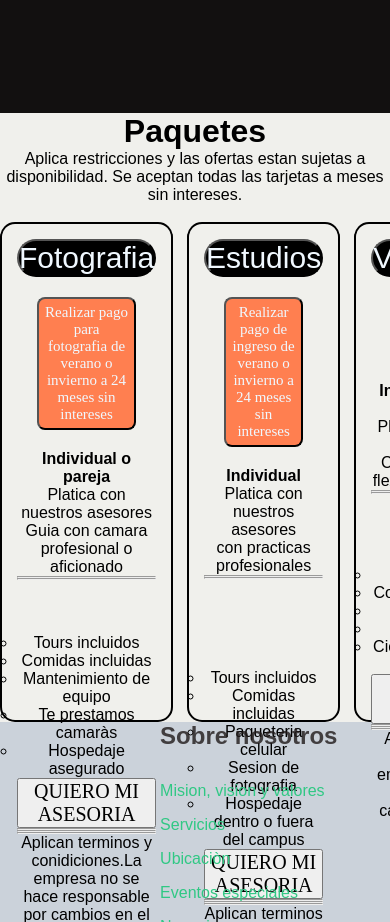
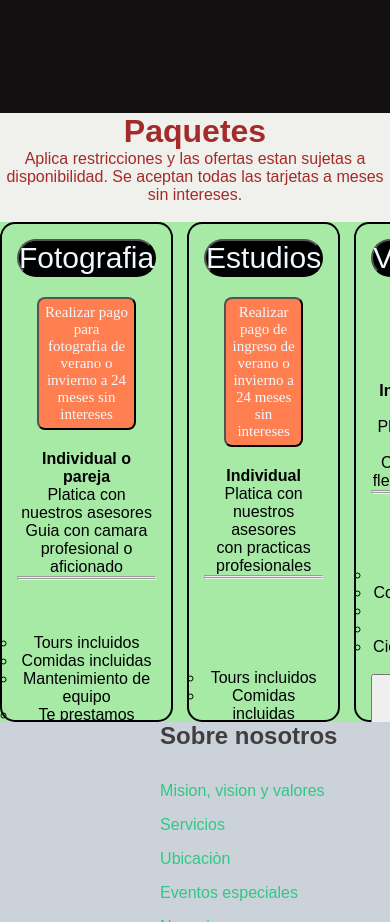
Before and after one commit to Gustav0218/Proyecto-CanExp, a plain HTML site: page index.html in a window 390 px wide. Shown: the part 1037-1959 px from the top of the page. Drawn offline with Linux system fonts and the light colour scheme.

Commit message:
Se reazlizan los media queries.

```diff
--- a/style.css
+++ b/style.css
@@ -152,6 +152,7 @@ a:hover{
 
 .grid{
     display: grid;
+    min-width: 0px;
     grid-template-columns: repeat(4,1fr);
     grid-gap:14px;
 
@@ -265,3 +266,16 @@ ul{
     background-color: rgb(3, 3, 155);
     transition:all 0.4s ease-out;
 }
+@media screen  and (max-width: 640px){
+   .jumbotron-inner{
+   background-color:brown
+
+   }
+   .grid{
+    background-color: rgb(166, 234, 166);
+    overflow: hidden;
+   }
+   .header2{
+    color: brown;
+   }
+   }
```
